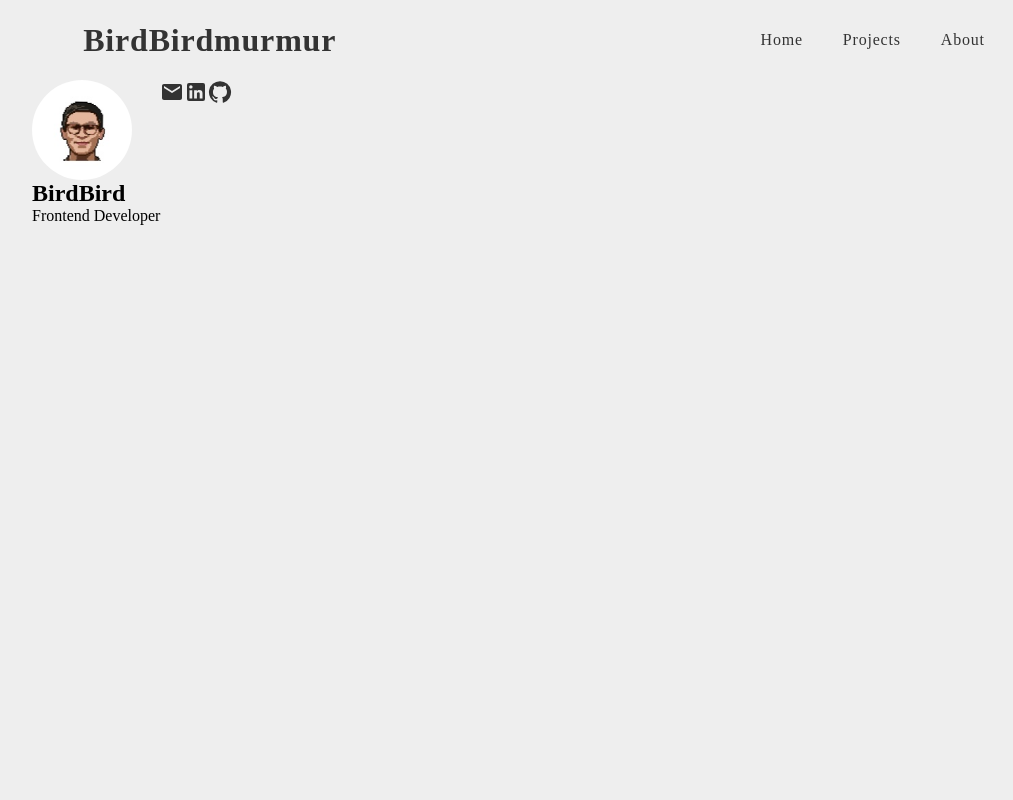
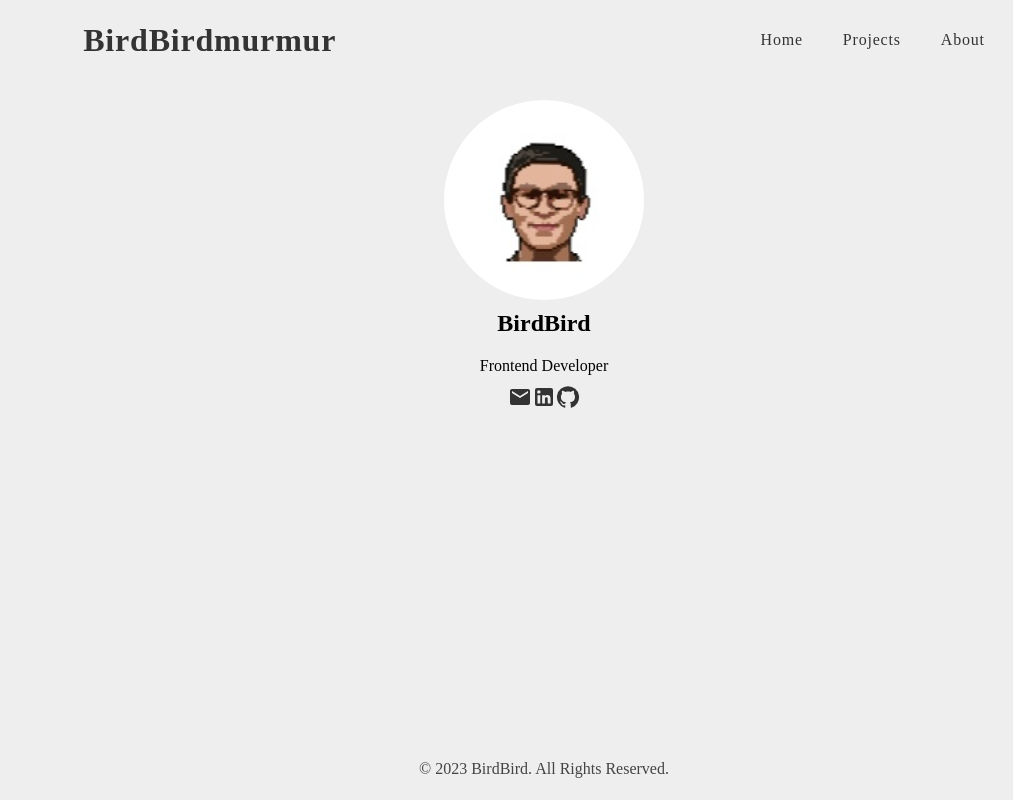
Before and after one commit to birdbirdmurmur/BB-Blog, a React (Vite) app: page /about in a window 1280 px wide. Shown: the whole page, without its empty margins (96-1109 px from the left). Built offline with nearby package versions, Linux system fonts and the light colour scheme.

Commit message:
add Footer.jsx & update About.jsx

```diff
--- a/src/App.css
+++ b/src/App.css
@@ -33,7 +33,7 @@ button {
 section {
     display: flex;
     width: 100%;
-    height: 89vh;
+    height: 80vh;
 }
 
 /* ---------- Header ---------- */
@@ -94,7 +94,6 @@ header {
         cursor: pointer;
         color: #333;
     }
-
 }
 
 /* ---------- Header ---------- */
@@ -110,7 +109,7 @@ section.home {
     font-size: 60px;
     letter-spacing: 1px;
     line-height: 1.5;
-    color:#333;
+    color: #333;
 }
 /* ---------- Home ---------- */
 
@@ -122,8 +121,9 @@ section.projects {
     margin: 0 auto;
 }
 
-.projectCard{
-    width: 30%; /* 剩下10%自動分配 */
+.projectCard {
+    width: 30%;
+    /* 剩下10%自動分配 */
     display: flex;
     justify-content: center;
     align-items: center;
@@ -182,4 +182,52 @@ section.projects {
 /* ---------- Projects ---------- */
 
 /* ---------- About ---------- */
+section.about {
+    justify-content: center;
+    align-items: center;
+}
+
+.personal-card{
+    /* outline: 1px solid #999; */
+    width: 300px;
+    height: 600px;
+    display: flex;
+    justify-content: start;
+    align-items: center;
+    flex-direction: column;
+}
+
+
+.personal-card p, .personal-card h2{
+    margin: 10px 0;
+}
+
 /* ---------- About ---------- */
+
+/* ---------- Footer ---------- */
+.footer {
+    color: #444;
+    padding: 40px 0;
+    display: flex;
+    flex-direction: column;
+    align-items: center;
+    height: 10vh;
+}
+
+.footer-content {
+    text-align: center;
+    max-width: 40%;
+}
+
+@media screen and (max-width: 768px) {
+    .footer {
+        flex-direction: column;
+        align-items: center;
+    }
+
+    .footer-content {
+        text-align: center;
+        max-width: 100%;
+    }
+}
+/* ---------- Footer ---------- */
--- /dev/null
+++ b/src/components/common/Footer.jsx
@@ -0,0 +1,13 @@
+import React from 'react'
+
+export const Footer = () => {
+    return (
+        <>
+            <footer className="footer">
+                <div className="footer-content">
+                    <p>&copy; {new Date().getFullYear()} BirdBird. All Rights Reserved.</p>
+                </div>
+            </footer>
+        </>
+    )
+}
--- a/src/components/pages/About.jsx
+++ b/src/components/pages/About.jsx
@@ -7,15 +7,15 @@ export const About = () => {
     return (
         <>
             <section className='about'>
-                <div className='Card'>
-                    <Avatar alt="BirdBird" src={BirdBird} sx={{ width: 100, height: 100 }} />
+                <div className='personal-card'>
+                    <Avatar alt="BirdBird" src={BirdBird} sx={{ width: 200, height: 200 }} />
                     <h2>BirdBird</h2>
                     <p>Frontend Developer</p>
-                </div>
-                <div className='socialIcon'>
-                    <a href="mailto:birdbirdmurmur@gmail.com"><Email /></a>
-                    <a href="https://www.linkedin.com/in/birdbirdmurmur/"><LinkedIn /></a>
-                    <a href="https://github.com/birdbirdmurmur"><GitHub /></a>
+                    <div className='social-icon'>
+                        <a href="mailto:birdbirdmurmur@gmail.com"><Email /></a>
+                        <a href="https://www.linkedin.com/in/birdbirdmurmur/"><LinkedIn /></a>
+                        <a href="https://github.com/birdbirdmurmur"><GitHub /></a>
+                    </div>
                 </div>
             </section>
         </>
--- a/src/components/pages/Pages.jsx
+++ b/src/components/pages/Pages.jsx
@@ -8,6 +8,7 @@ import { Header } from '../common/Header'
 import { Home } from '../home/Home'
 import { About } from './About'
 import { Projects } from './Projects'
+import { Footer } from '../common/Footer'
 
 export const Pages = () => {
     return (
@@ -19,6 +20,7 @@ export const Pages = () => {
                     <Route exact path='/about' component={About} />
                     <Route exact path='/projects' component={Projects} />
                 </Switch>
+                <Footer />
             </Router>
         </>
     )
```
